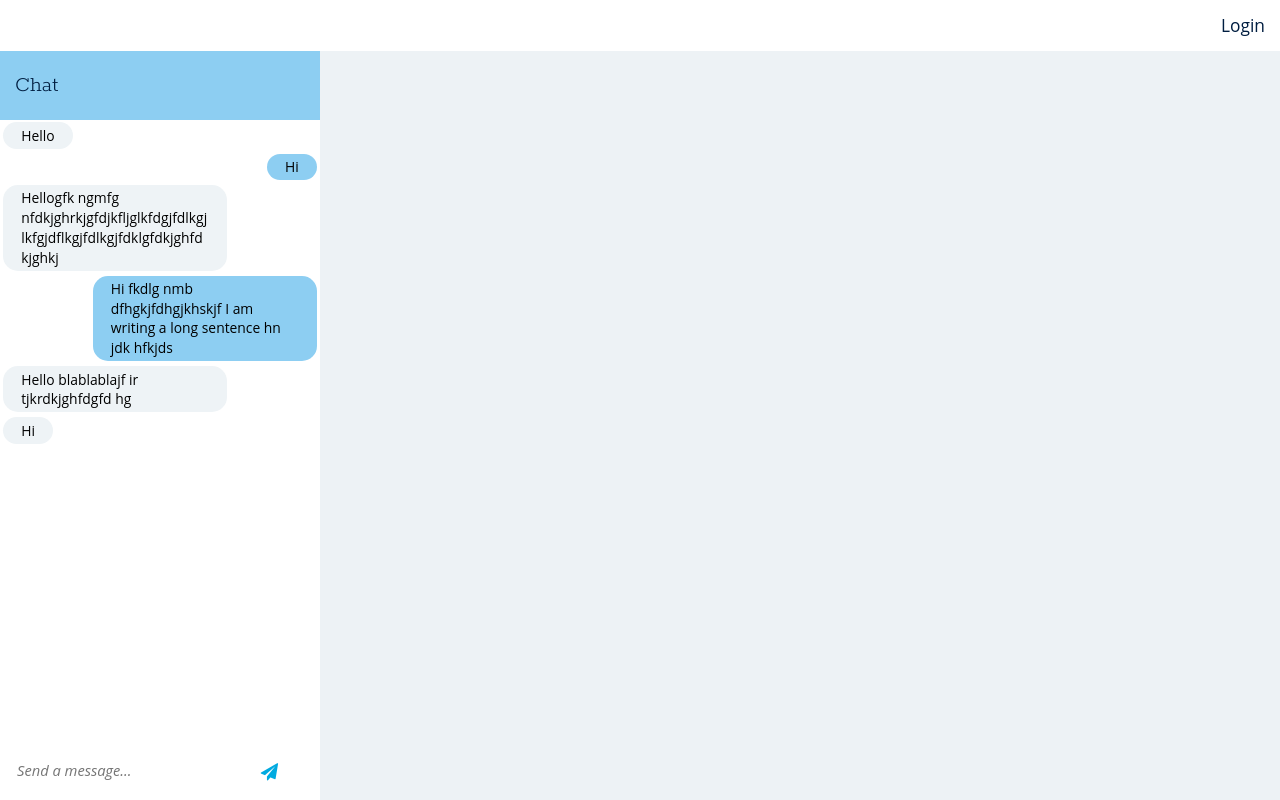
After one commit to imatjazz/SC_bot, a Flask app: template project/templates/start.html in a window 1280 px wide. The commit adds this page. Run offline with Flask 2, Linux system fonts and the light colour scheme; the template is opened without the code that fills it, so the values that code supplies are empty; parts of the project's set-up code (start-up, migrations or seed data) failed here and were passed over; some libraries are stand-ins or nearby versions; some web fonts are replaced.

Commit message:
UI message box started

```diff
--- a/project/static/css/layout.css
+++ b/project/static/css/layout.css
@@ -82,25 +53,6 @@
         border-radius: 0;
     }
 
-    #close-button{
-        background-color: transparent;
-        border-color: transparent;
-    }
-
     .layout-margin {
     margin-left: 50px;
     }
-
-
-    /* Overriding styles */
-
-::-webkit-input-placeholder {
-   font-size: 13px!important;
-}
-
-:-moz-placeholder { /* Firefox 18- */
-      font-size: 13px!important;
-}
-::-moz-placeholder {  /* Firefox 19+ */
-      font-size: 13px!important;
-}
--- /dev/null
+++ b/project/static/css/start.css
@@ -0,0 +1,105 @@
+
+body{
+    background:#eee;
+}
+
+.navbar{
+  margin-bottom: 0;
+}
+
+.main{
+  height: calc(100vh - 51px);;
+}
+
+/* Left */
+#chat-wrapper{
+  background-color: white;
+  padding-left: 0;
+  padding-right: 0;
+}
+
+/* Chat title */
+#chat-title-wrapper{
+  background-color: #8DCEF2;
+}
+
+#chat-title{
+  padding: 10px 0;
+}
+
+/* Chat message area */
+#chat-message-wrapper{
+  height: calc(100vh - 85px - 78.8px);
+  padding: 0;
+  overflow-y: auto;
+}
+.chat-message{
+  border-radius: 15px;
+  display:table;
+  font-size: 80%;
+  padding: 1% 1.3em;
+  margin: 0.8% 1%;
+  font-variant: italic;
+  color: black;
+  max-width: 70%;
+  word-break: break-word;
+}
+
+.chat-message.bot{
+  background-color: #EEF3F6;
+  float: left;
+  clear: both;
+}
+
+.chat-message.human{
+  background-color: #8DCEF2;
+  float: right;
+  clear: both;
+}
+
+/* Chat text input */
+#chat-input-wrapper{
+  height: 30px;
+}
+
+#chat-input{
+  width: calc(100% - 50px);
+  border: none;
+  font-size: 0.85em;
+}
+
+#chat-input::-webkit-input-placeholder {
+   font-style: italic;
+}
+#chat-input:-moz-placeholder {
+   font-style: italic;
+}
+#chat-input::-moz-placeholder {
+   font-style: italic;
+}
+#chat-input:-ms-input-placeholder {
+   font-style: italic;
+}
+
+#chat-submit-btn{
+  width: 20px;
+  padding: 0;
+}
+
+#chat-submit-btn.btn-default{
+  border: none;
+}
+
+#chat-submit-btn.btn-default:hover{
+  border: none;
+  background-color: transparent;
+  color: #004983;
+}
+
+/* Right */
+#additional-wrapper{
+  background: /*url('../img/background.png')*/ #EEF8FD;
+  opacity: 0.5;
+  background-size: cover;
+  background-repeat: no-repeat;
+}
--- /dev/null
+++ b/project/templates/start.html
@@ -0,0 +1,28 @@
+{% extends "layout.html" %}
+{% set active_page = 'start' %}
+
+{% block style %}
+<link href="{{ url_for('static', filename='css/start.css' ) }}" rel="stylesheet" type="text/css">
+{% endblock %}
+
+{% block content %}
+<div id="chat-wrapper" class="main col-md-3 col-lg-3 col-sm-12">
+	<div id="chat-title-wrapper" class="col-sm-12 col-md-12 col-lg-12">
+		<h4 id="chat-title">Chat</h4>
+	</div>
+	<div id="chat-message-wrapper" class="col-sm-12 col-md-12 col-lg-12">
+		<div class="chat-message bot">Hello</div>
+		<div class="chat-message human">Hi</div>
+		<div class="chat-message bot">Hellogfk ngmfg nfdkjghrkjgfdjkfljglkfdgjfdlkgjlkfgjdflkgjfdlkgjfdklgfdkjghfdkjghkj</div>
+		<div class="chat-message human">Hi fkdlg nmb dfhgkjfdhgjkhskjf I am writing a long sentence hn jdk hfkjds</div>
+		<div class="chat-message bot">Hello blablablajf ir tjkrdkjghfdgfd hg</div>
+		<div class="chat-message bot">Hi</div>
+	</div>
+	<div id="chat-button-wrapper" class="col-sm-12 col-md-12 col-lg-12"></div>
+	<div id="chat-input-wrapper" class="col-sm-12 col-md-12 col-lg-12">
+		<input type="text" id="chat-input" placeholder="Send a message..." />
+		<button id="chat-submit-btn" class="btn btn-default"><i class="fa fa-paper-plane"></i></button>
+	</div>
+</div>
+<div id="additional-wrapper" class="main col-md-9 col-lg-9 col-sm-12"></div>
+{% endblock %}
--- a/project/views.py
+++ b/project/views.py
@@ -111,23 +111,23 @@ def create_app(debug = False):
         '''
         Show start page.
         '''
-        return 'Success!'
+        return render_template('start.html')
 
     ###################### Registration helper ##################################
-    @app.route('/register')
-    def register():
+    @app.route('/register/<uname>/<upass>')
+    @login_required
+    def register(uname = 'csuder1', upass= 'password'):
         """
         Register a user in the DB with a username and password
         """
         # Registering KPMG employees
-        user_add = User(user_name = 'csuder1', user_pass = generate_password_hash('password'), registered_on = datetime.utcnow(), is_admin = 1)
+        user_add = User(user_name = uname, user_pass = generate_password_hash(upass), registered_on = datetime.utcnow())
 
         # Adding to the database
         db.session.add(user_add)
         db.session.commit()
 
         print('User successfully registered')
-
 
         # Returning to 'start' page after registering the users
         return redirect(url_for('start'))
```
Also changed, not shown: other parts of project/static/css/layout.css (+4 -33 lines), project/static/img/background.png (added).
